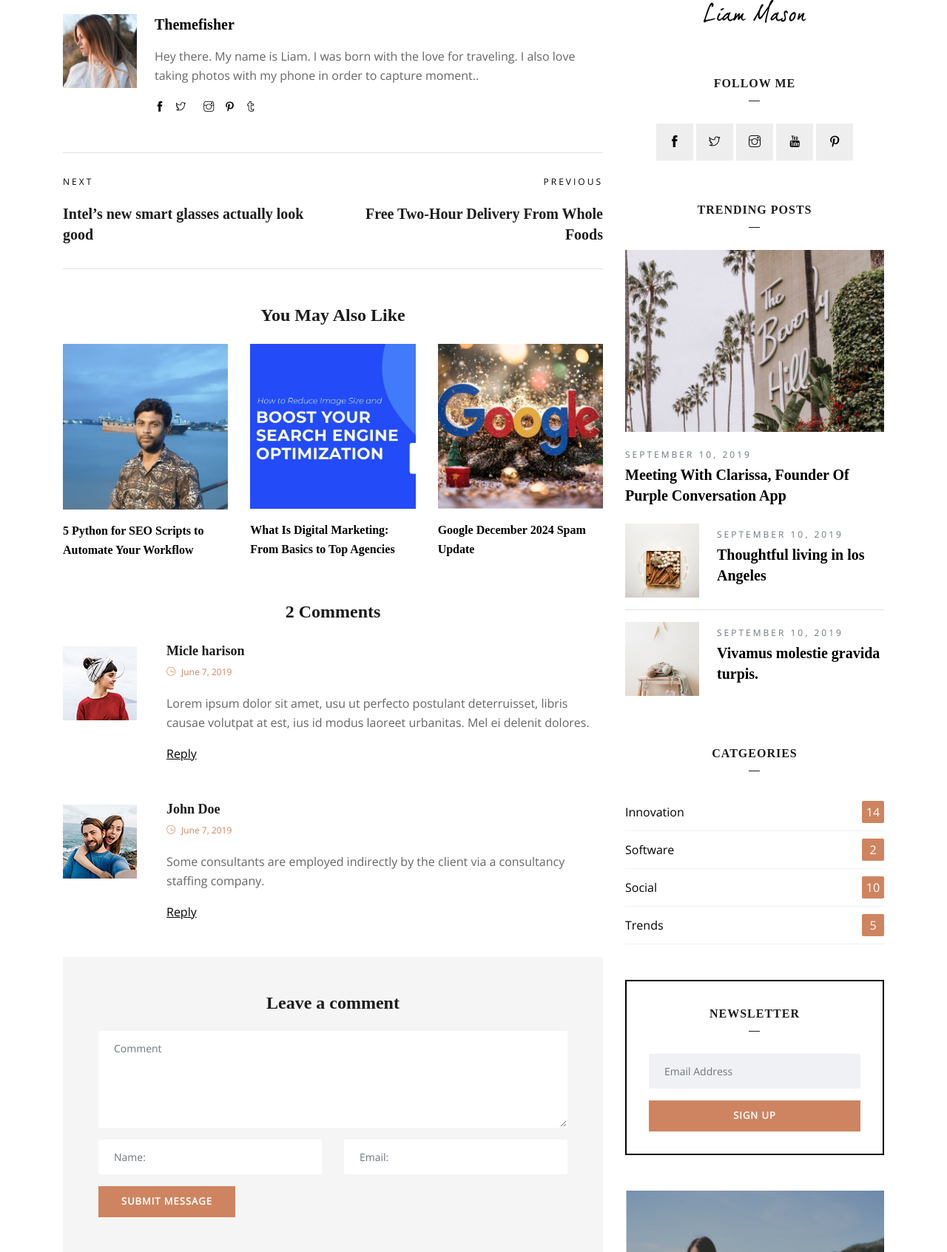
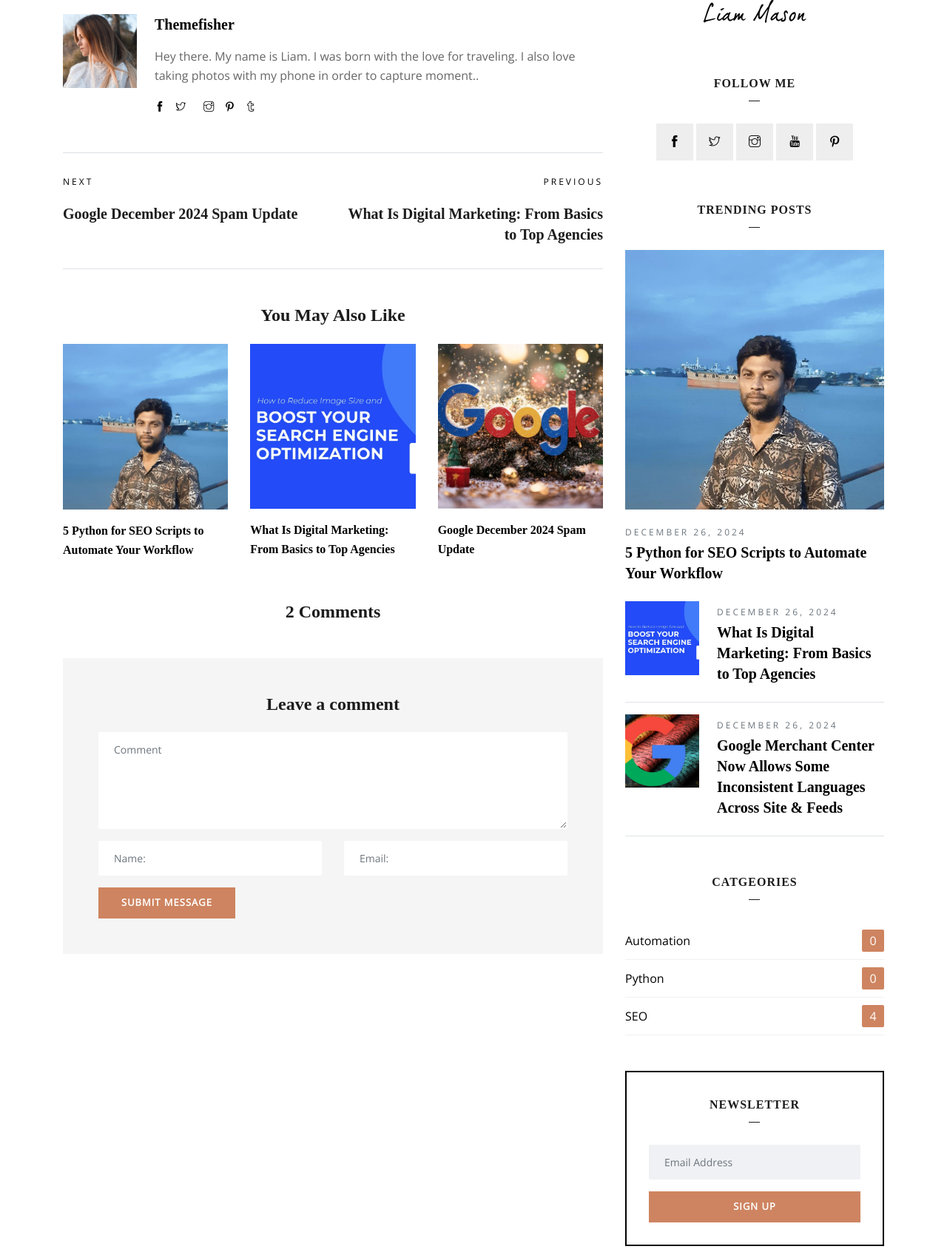
Before and after one commit to meher09/simple-blog, a Django app: a page that uses templates/base.html in a window 1280 px wide. Shown: the part 547-2240 px from the top of the page at 74% size. Run offline with Django 5.2, Linux system fonts and the light colour scheme; data comes from the database, SQL or seed files in the repository; both versions use the stored data as it was after the commit; some libraries are stand-ins or nearby versions; some web fonts are replaced.

Commit message:
Added details

```diff
--- a/blog/admin.py
+++ b/blog/admin.py
@@ -1,6 +1,7 @@
 from django.contrib import admin
-from .models import Blog, category
+from .models import Blog, category, Comments
 # Register your models here.
 
 admin.site.register(Blog)
 admin.site.register(category)
+admin.site.register(Comments)
--- a/blog/models.py
+++ b/blog/models.py
@@ -23,13 +23,14 @@ class Blog(models.Model):
         ('published', 'Published')
     )
     title = models.CharField(max_length=200)
-    category = models.ForeignKey(category, on_delete = models.CASCADE, blank=True, null=True)
+    category = models.ForeignKey(category, on_delete = models.CASCADE, blank=True, null=True, related_name='posts')
     slug = models.SlugField(max_length=200, unique=True, null =True, blank=True)
     content = models.TextField( null =True, blank=True)
     featured_image = models.ImageField(upload_to='images/', null=True, blank=True)
     index_status = models.BooleanField(default=True)
     meta_title = models.CharField(max_length=200, null =True, blank=True)
     meta_description = models.TextField( null =True, blank=True)
+    views = models.IntegerField(default=0)
     status = models.CharField(max_length=10, choices=STATUS, default='draft')
     created_at = models.DateTimeField(auto_now_add=True)
     modified_at = models.DateTimeField(auto_now=True)
@@ -41,3 +42,18 @@ class Blog(models.Model):
         if not self.slug:
             self.slug = slugify(self.title)
         super().save(*args, **kwargs)
+
+
+
+
+
+class Comments(models.Model):
+    blog  = models.ForeignKey(Blog, on_delete=models.CASCADE, related_name='comments')
+    name = models.CharField(max_length=200)
+    email = models.EmailField()
+    body = models.TextField()
+    created_at = models.DateTimeField(auto_now_add=True)
+    active = models.BooleanField(default=True)
+
+    def __str__(self):
+        return f'Comments by {self.name} on {self.blog}'
--- a/blog/views.py
+++ b/blog/views.py
@@ -1,6 +1,6 @@
 from django.shortcuts import render
 from .models import Blog, category
-
+from django.db.models import Count
 # Create your views here.
 
 def home(request):
@@ -15,9 +15,28 @@ def home(request):
 
 def blog_detail(request, slug):
     blog = Blog.objects.get(slug=slug)
-    category = blog.category
+    comments = blog.comments.filter(active=True)
+    print(comments)
+    blog.views += 1
+    blog.save()
+    # category = blog.category
+
+    top_viewed_blogs = Blog.objects.all().order_by('-views')[:3]
+    categories = category.objects.annotate(post_count = Count('posts'))
+
+
+
+
     related_blogs = Blog.objects.filter(category = blog.category).exclude(slug = slug)[:3]
-    context = { 'blog': blog, 'related_blogs': related_blogs, 'category':category }
+    previous_blog = Blog.objects.filter(created_at__lt = blog.created_at).order_by('-created_at').first()
+    next_blog = Blog.objects.filter(created_at__gt = blog.created_at).order_by('created_at').first()
+    context = { 'blog': blog, 'related_blogs': related_blogs,
+                'category':category, 'previous_blog':previous_blog,
+                'next_blog':next_blog ,
+                'top_viewed_blogs':top_viewed_blogs,
+                'categories': categories,
+                'comments':comments
+                }
     return render(request, 'blog/blog_detail.html', context)
 
 
--- a/templates/base.html
+++ b/templates/base.html
@@ -4,7 +4,7 @@
 <html lang="en">
   <head>
     <meta charset="utf-8" />
-    <title>Revolve - Personal Magazine blog Template</title>
+    {% block seo_head %} {% endblock %}
     <meta http-equiv="X-UA-Compatible" content="IE=edge" />
     <meta
       name="viewport"
--- a/templates/blog/blog_detail.html
+++ b/templates/blog/blog_detail.html
@@ -1,4 +1,7 @@
-{% extends 'base.html' %} {% load static %} {% block content %}
+{% extends 'base.html' %} {% load static %} {% block seo_head %}
+<title>{{blog.title}}</title>
+
+{% endblock %} {% block content %}
 
 <section class="single-block-wrapper section-padding">
   <div class="container">
@@ -9,7 +12,7 @@
             <div class="meta-cat">
               <a
                 class="post-category font-extra text-color text-uppercase font-sm letter-spacing-1"
-                href="{% url 'category_detail' category.slug %}"
+                href="{% url 'category_detail' blog.category.slug %}"
                 >{{blog.category.name}}</a
               >
             </div>
@@ -104,18 +107,22 @@
         </div>
         <nav class="post-pagination clearfix border-top border-bottom py-4">
           <div class="prev-post">
-            <a href="blog-single.html">
+            {% if next_blog %}
+            <a href="{% url 'blog-detail' next_blog.slug %}">
               <span class="text-uppercase font-sm letter-spacing">Next</span>
-              <h4 class="mt-3">Intel’s new smart glasses actually look good</h4>
+              <h4 class="mt-3">{{next_blog.title}}</h4>
             </a>
+            {% endif %}
           </div>
           <div class="next-post">
-            <a href="blog-single.html">
+            {% if previous_blog %}
+            <a href="{% url 'blog-detail' previous_blog.slug %}">
               <span class="text-uppercase font-sm letter-spacing"
                 >Previous</span
               >
-              <h4 class="mt-3">Free Two-Hour Delivery From Whole Foods</h4>
+              <h4 class="mt-3">{{previous_blog.title}}</h4>
             </a>
+            {% endif %}
           </div>
         </nav>
         <div class="related-posts-block mt-5">
@@ -146,6 +153,7 @@
 
         <div class="comment-area my-5">
           <h3 class="mb-4 text-center">2 Comments</h3>
+          {% for comment in comments %}
           <div class="comment-area-box media">
             <img
               alt=""
@@ -154,48 +162,18 @@
             />
 
             <div class="media-body ml-4">
-              <h4 class="mb-0">Micle harison</h4>
+              <h4 class="mb-0">{{comment.name}}</h4>
               <span class="date-comm font-sm text-capitalize text-color"
-                ><i class="ti-time mr-2"></i>June 7, 2019
+                ><i class="ti-time mr-2"></i>
+                {{comment.created_at| date:"F j, Y"}}
               </span>
 
               <div class="comment-content mt-3">
-                <p>
-                  Lorem ipsum dolor sit amet, usu ut perfecto postulant
-                  deterruisset, libris causae volutpat at est, ius id modus
-                  laoreet urbanitas. Mel ei delenit dolores.
-                </p>
-              </div>
-              <div class="comment-meta mt-4 mt-lg-0 mt-md-0">
-                <a href="#" class="text-underline">Reply</a>
+                <p>{{comment.body}}</p>
               </div>
             </div>
           </div>
-
-          <div class="comment-area-box media mt-5">
-            <img
-              alt=""
-              src="{% static 'images/blog-user-3.jpg' %}"
-              class="mt-2 img-fluid float-left mr-3"
-            />
-
-            <div class="media-body ml-4">
-              <h4 class="mb-0">John Doe</h4>
-              <span class="date-comm font-sm text-capitalize text-color"
-                ><i class="ti-time mr-2"></i>June 7, 2019
-              </span>
-
-              <div class="comment-content mt-3">
-                <p>
-                  Some consultants are employed indirectly by the client via a
-                  consultancy staffing company.
-                </p>
-              </div>
-              <div class="comment-meta mt-4 mt-lg-0 mt-md-0">
-                <a href="#" class="text-underline">Reply</a>
-              </div>
-            </div>
-          </div>
+          {% endfor %}
         </div>
 
         <form class="comment-form mb-5 gray-bg p-5" id="comment-form">
@@ -282,84 +260,53 @@
             <div class="sidebar-widget mb-5">
               <h4 class="text-center widget-title">Trending Posts</h4>
 
+              {% for top_blog in top_viewed_blogs %} {% if forloop.first %}
               <div class="sidebar-post-item-big">
                 <a href="blog-single.html"
                   ><img
-                    src="{% static 'images/news/img-1.jpg' %}"
+                    src="{{top_blog.featured_image.url}}"
                     alt=""
                     class="img-fluid"
                 /></a>
                 <div class="mt-3 media-body">
                   <span class="text-muted letter-spacing text-uppercase font-sm"
-                    >September 10, 2019</span
+                    >{{top_blog.modified_at| date:"F j, Y"}}</span
                   >
                   <h4>
-                    <a href="blog-single.html"
-                      >Meeting With Clarissa, Founder Of Purple Conversation
-                      App</a
-                    >
+                    <a href="blog-single.html">{{top_blog.title }}</a>
                   </h4>
                 </div>
               </div>
+              {% else %}
 
               <div class="media border-bottom py-3 sidebar-post-item">
                 <a href="#"
                   ><img
                     class="mr-4"
-                    src="{% static 'images/news/thumb-1.jpg' %}"
+                    src="{{top_blog.featured_image.url}}"
                     alt=""
                 /></a>
                 <div class="media-body">
                   <span class="text-muted letter-spacing text-uppercase font-sm"
-                    >September 10, 2019</span
+                    >{{top_blog.modified_at| date:"F j, Y"}}</span
                   >
                   <h4>
-                    <a href="blog-single.html"
-                      >Thoughtful living in los Angeles</a
-                    >
+                    <a href="blog-single.html">{{top_blog.title}}</a>
                   </h4>
                 </div>
               </div>
-
-              <div class="media py-3 sidebar-post-item">
-                <a href="#"
-                  ><img
-                    class="mr-4"
-                    src="{% static 'images/news/thumb-2.jpg' %}"
-                    alt=""
-                /></a>
-                <div class="media-body">
-                  <span class="text-muted letter-spacing text-uppercase font-sm"
-                    >September 10, 2019</span
-                  >
-                  <h4>
-                    <a href="blog-single.html"
-                      >Vivamus molestie gravida turpis.</a
-                    >
-                  </h4>
-                </div>
-              </div>
+              {% endif %} {% endfor %}
             </div>
 
             <div class="sidebar-widget category mb-5">
               <h4 class="text-center widget-title">Catgeories</h4>
               <ul class="list-unstyled">
+                {% for cats in categories %}
                 <li class="align-items-center d-flex justify-content-between">
-                  <a href="#">Innovation</a>
-                  <span>14</span>
+                  <a href="#">{{cats.name}}</a>
+                  <span>{{cats.post_count}}</span>
                 </li>
-                <li class="align-items-center d-flex justify-content-between">
-                  <a href="#">Software</a>
-                  <span>2</span>
-                </li>
-                <li class="align-items-center d-flex justify-content-between">
-                  <a href="#">Social</a>
-                  <span>10</span>
-                </li>
-                <li class="align-items-center d-flex justify-content-between">
-                  <a href="#">Trends</a>
-                  <span>5</span>
-                </li>
+                {% endfor %}
               </ul>
             </div>
 
```
Also changed, not shown: blog/forms.py (added, +12 -0 lines), head section/base.py (added, +46 -0 lines), head section/single.py (added, +32 -0 lines), db.sqlite3, media/images/Screenshot_1.jpg (added), media/images/Screenshot_2.jpg (added).
